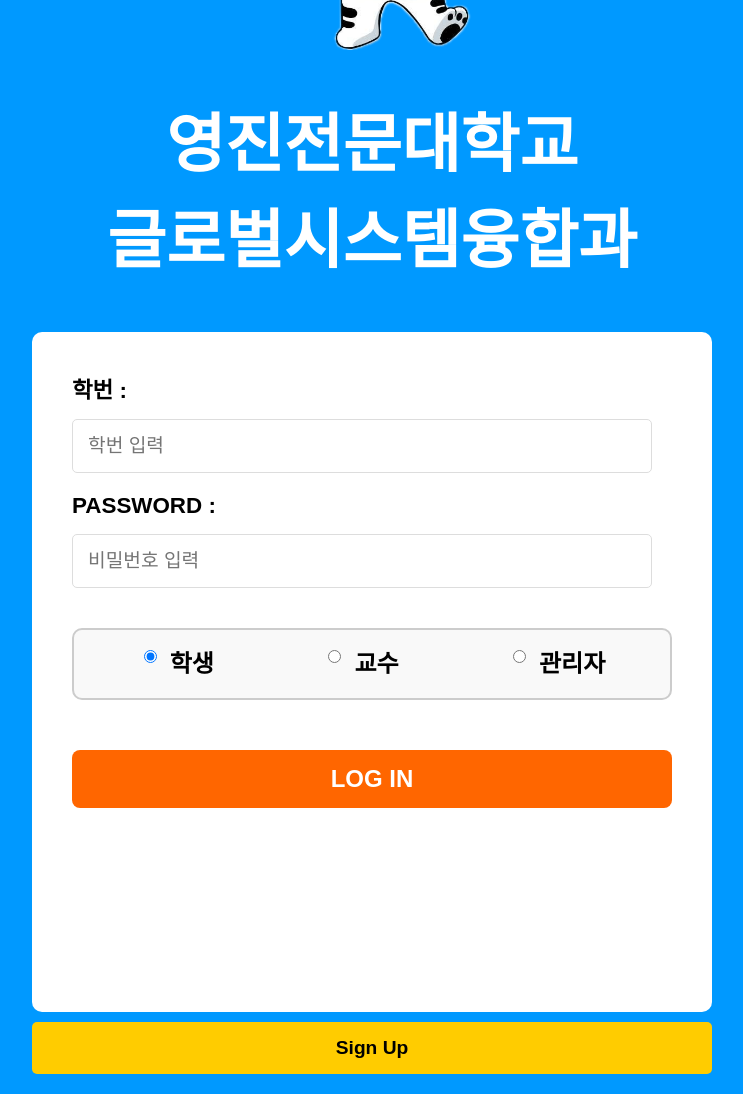
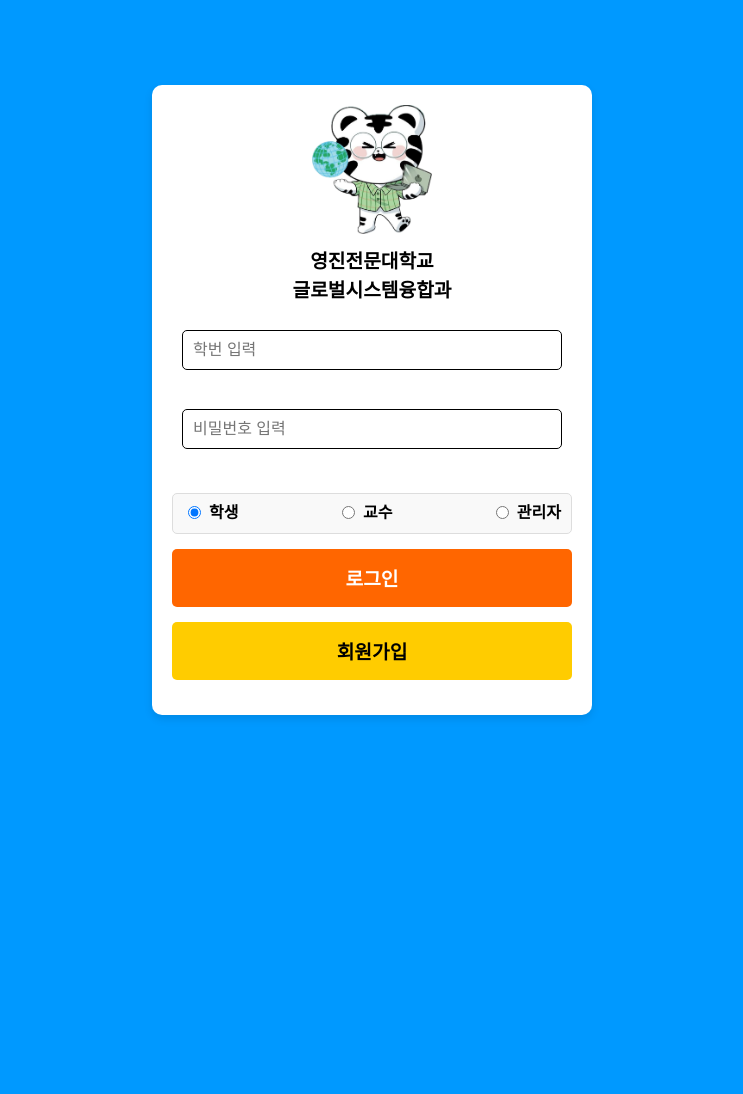
Before and after one commit to kms8032/GSC_Program_V1, a PHP site: page /login.html in a window 1280 px wide. Shown: the whole page, without its empty margins (268-1011 px from the left). After the commit the page ends 719 px from the top, so only its background shows below. Run offline with PHP 8.4, Linux system fonts and the light colour scheme.

Commit message:
로그인 및 회원가입 구현

```diff
--- a/assets/styles/login.css
+++ b/assets/styles/login.css
@@ -1,142 +1,100 @@
-/* 기본 스타일 설정 */
+/* 기본 설정 */
 body {
     margin: 0;
     font-family: Arial, sans-serif;
-    background-color: #0099ff; /* 배경 파란색 */
+    background-color: #0099ff;
     color: white;
-    display: flex; /* Flexbox를 사용하여 정렬 */
-    justify-content: center; /* 가로 중앙 정렬 */
-    align-items: center; /* 세로 중앙 정렬 */
-    height: 100vh; /* 화면 전체 높이 */
+    display: flex;
+    justify-content: center;
+    align-items: center;
+    height: 100vh;
+}
+
+/* 컨테이너 */
+.container {
+    background-color: white;
+    padding: 20px;
+    border-radius: 10px;
+    width: 400px;
+    box-shadow: 0 4px 8px rgba(0, 0, 0, 0.1);
     text-align: center;
 }
 
-
-/* 전체 콘텐츠 컨테이너 */
-.container {
-    padding: 20px; /* 내부 여백 설정 */
-}
-
-/* 로고 영역 */
-.logo {
-    margin-bottom: 20px; /* 로고 아래 여백 추가 */
-}
-
+/* 로고 스타일 */
 .logo img {
-    width: 220px; /* 로고 이미지 크기 지정 */
+    width: 120px;
+    margin-bottom: 10px;
 }
 
 .logo h1 {
-    font-size: 3.2em; /* 로고 텍스트 크기 설정 */
-    line-height: 1.5; /* 텍스트 줄 간격 설정 */
-}
-/* 전체 폼 크기 조정 */
-.login-form {
-    background-color: white;
-    padding: 40px; /* 내부 여백 확대 */
-    border-radius: 10px; /* 모서리 둥글게 처리 */
-    display: inline-block;
-    text-align: left;
+    font-size: 1.2em;
+    line-height: 1.5;
     color: black;
-    width: 600px; /* 가로 크기 확대 */
-    height: 600px; /* 세로 크기 확대 */
+    margin: 0;
 }
 
-/* 레이블 텍스트 크기 키우기 */
-.login-form label {
-    display: block; /* 각 레이블을 블록 요소로 설정 */
-    font-size: 1.4em; /* 글자 크기 확대 */
-    font-weight: bold; /* 텍스트를 굵게 표시 */
-    margin-bottom: 5px; /* 입력 필드와 간격 추가 */
+/* 폼 그룹 */
+.form-group {
+    margin-bottom: 15px;
 }
 
-/* 로고 크기 조정 */
-.logo img {
-    width: 300px; /* 로고 크기 확대 */
+/* 입력 필드 */
+input[type="text"], input[type="password"] {
+    width: calc(100% - 20px);
+    padding: 10px;
+    font-size: 1em;
+    border: 1px solid #000000;
+    border-radius: 5px;
+    box-sizing: border-box;
 }
 
-.logo h1 {
-    font-size: 4em; /* 텍스트 크기 확대 */
+/* 사용자 유형 선택 */
+.user-type {
+    display: flex;
+    justify-content: space-between;
+    align-items: flex-start; /* 수직 정렬을 위쪽으로 설정 */
+    margin: 5px 0; /* 위아래 간격 조정 */
+    padding: 10px;
+    background-color: #f9f9f9;
+    border-radius: 5px;
+    border: 1px solid #ddd;
 }
 
-/* 입력 필드 크기 조정 */
-.login-form input {
-    width: calc(100% - 20px); /* 입력 필드 너비를 폼 너비에 맞춤 */
-    padding: 15px; /* 입력 필드 내부 여백 확대 */
-    font-size: 1.2em; /* 글자 크기 확대 */
-    margin-top: 10px; /* 위쪽 간격 */
-    margin-bottom: 20px; /* 아래쪽 간격 */
-    border: 1px solid #ddd;
-    border-radius: 5px;
-    box-sizing: border-box; /* 크기 계산 시 테두리와 패딩 포함 */
-}
-
-/* 라디오 버튼 그룹 간격 및 크기 조정 */
-.user-type {
+/* 사용자 유형 라벨 스타일 */
+.user-type label {
+    font-size: 1em;
+    font-weight: bold;
+    color: black; /* 텍스트 색상 검은색으로 변경 */
     display: flex;
-    justify-content: space-around; /* 버튼 간 균등 간격 */
-    margin: 20px 0 20px 0; /* 위아래 간격 */
-    padding: 10px; /* 내부 여백 */
-    border: 2px solid #ccc; /* 테두리 설정 */
-    border-radius: 10px; /* 둥근 테두리 */
-    background-color: #f9f9f9; /* 배경색 추가 (선택 사항) */
+    align-items: center; /* 라디오 버튼과 텍스트를 같은 줄에 정렬 */
+    gap: 5px; /* 버튼과 텍스트 사이 간격 */
+    margin-top: -5px; /* 라벨을 위로 약간 이동 */
 }
 
 
-.user-type label {
-    font-size: 1.5em; /* 텍스트 크기 확대 */
-    display: flex;
-    align-items: center;
-    white-space: nowrap;
-    gap: 10px; /* 버튼과 텍스트 간 간격 확대 */
+/* 공통 버튼 스타일 */
+.action-button {
+    display: block;
+    width: 100%; /* 버튼 크기 동일 */
+    padding: 15px; /* 버튼 내부 여백 동일 */
+    font-size: 1.2em; /* 글자 크기 동일 */
+    border: none;
+    border-radius: 5px;
+    font-weight: bold;
+    cursor: pointer;
+    box-sizing: border-box;
+    margin-top: 10px;
+    text-align: center;
 }
 
-/* 버튼 크기 조정 */
-button {
-    width: 100%; /* 버튼의 가로 크기를 부모 요소에 맞춤 */
-    padding: 15px; /* 버튼 내부 여백 확대 */
-    font-size: 1.5em; /* 버튼 글자 크기 확대 */
-    margin-top: 20px; /* 버튼 위쪽 간격 확대 */
-    border: none;
-    border-radius: 8px; /* 버튼 모서리 둥글게 */
-    cursor: pointer;
-    font-weight: bold; /* 텍스트 굵게 */
-}
-
-/* 로그인 버튼 색상 유지 */
+/* 로그인 버튼 스타일 */
 .login-button {
     background-color: #ff6600;
     color: white;
-    font-weight: bold;
-    margin-top: 30px; /* 로그인 버튼 위쪽 간격 */
 }
 
-/* 회원가입 버튼 색상 유지 */
 /* 회원가입 버튼 스타일 */
 .signup-button {
-    display: block; /* 버튼처럼 한 줄 전체 차지 */
-    text-align: center; /* 텍스트 중앙 정렬 */
-    background-color: #ffcc00; /* 노란색 배경 */
-    color: black; /* 텍스트 색상 */
-    font-weight: bold; /* 텍스트 굵게 */
-    padding: 15px; /* 내부 여백 */
-    margin-top: 10px; /* 버튼 간격 */
-    border: none; /* 테두리 제거 */
-    border-radius: 5px; /* 둥근 테두리 */
-    text-decoration: none; /* 링크 밑줄 제거 */
-    cursor: pointer; /* 커서를 포인터로 변경 */
-    font-size: 1.2em; /* 글자 크기 */
-    width: 100%; /* 버튼 너비 */
-    box-sizing: border-box; /* 테두리와 패딩 포함 크기 계산 */
+    background-color: #ffcc00;
+    color: black;
 }
-
-.signup-button:hover {
-    background-color: #ffd966; /* 호버 시 밝은 노란색 */
-}
-
-
-/* LINE 회원가입 버튼 색상 유지 */
-.line-signup {
-    background-color: #00c300;
-    color: white;
-}
--- a/login.html
+++ b/login.html
@@ -8,33 +8,55 @@
 </head>
 <body>
     <div class="container">
-        <!-- 로고 -->
+        <!-- 상단 로고 -->
         <div class="logo">
-            <img src="./assets/logo.png" alt="로고">
+            <img src="./assets/logo.png" alt="학교 로고">
             <h1>영진전문대학교<br>글로벌시스템융합과</h1>
         </div>
 
         <!-- 로그인 폼 -->
         <form class="login-form" action="./scripts/login_process.php" method="POST">
-            <label for="student-id">학번 :</label>
-            <input type="text" id="student-id" name="student_id" placeholder="학번 입력" >
+            <!-- 학번 입력 필드 -->
+            <div class="form-group">
+                <label for="student-id">학번 :</label>
+                <input type="text" id="student-id" name="student_id" placeholder="학번 입력" required>
+            </div>
 
-            <label for="password">PASSWORD :</label>
-            <input type="password" id="password" name="password" placeholder="비밀번호 입력">
+            <!-- 비밀번호 입력 필드 -->
+            <div class="form-group">
+                <label for="password">비밀번호 :</label>
+                <input type="password" id="password" name="password" placeholder="비밀번호 입력" required>
+            </div>
 
             <!-- 사용자 유형 선택 -->
-            <div class="user-type">
-                <label><input type="radio" name="user_type" value="학생" checked> 학생</label>
-                <label><input type="radio" name="user_type" value="교수"> 교수</label>
-                <label><input type="radio" name="user_type" value="관리자"> 관리자</label>
+            <div class="form-group">
+                <label>사용자 유형 :</label>
+                <div class="user-type">
+                    <label for="student">
+                        <input type="radio" id="student" name="user_type" value="학생" checked>
+                        학생
+                    </label>
+                    <label for="professor">
+                        <input type="radio" id="professor" name="user_type" value="교수">
+                        교수
+                    </label>
+                    <label for="admin">
+                        <input type="radio" id="admin" name="user_type" value="관리자">
+                        관리자
+                    </label>
+                </div>
             </div>
 
-            <!-- 버튼 -->
-            <button type="submit" class="login-button">LOG IN</button>
+            <!-- 로그인 버튼 -->
+            <div class="form-group">
+                <button type="submit" class="action-button login-button">로그인</button>
+            </div>
+
+            <!-- 회원가입 버튼 -->
+            <div class="form-group">
+                <button type="button" class="action-button signup-button" onclick="location.href='register.html'">회원가입</button>
+            </div>
         </form>
-
-        <!-- 회원가입 버튼 -->
-        <a href="register.html" class="signup-button">Sign Up</a>
     </div>
 </body>
 </html>
--- a/scripts/db_connect.php
+++ b/scripts/db_connect.php
@@ -2,7 +2,7 @@
 $host = "localhost";
 $username = "root";
 $pw = "young223!!";
-$dbname = "user_system";
+$dbname = "db";
 $port = 3307;
 
 // MySQLi 연결
```
Also changed, not shown: assets/styles/register_style.css (+67 -81 lines), assets/styles/student_dashboard.css (added, +72 -0 lines), notice_list.html (added, +28 -0 lines), register.html (+8 -8 lines), scripts/login_process.php (+20 -1 lines), scripts/register_process.php (+3 -6 lines), student_dashboard.html (added, +28 -0 lines).
